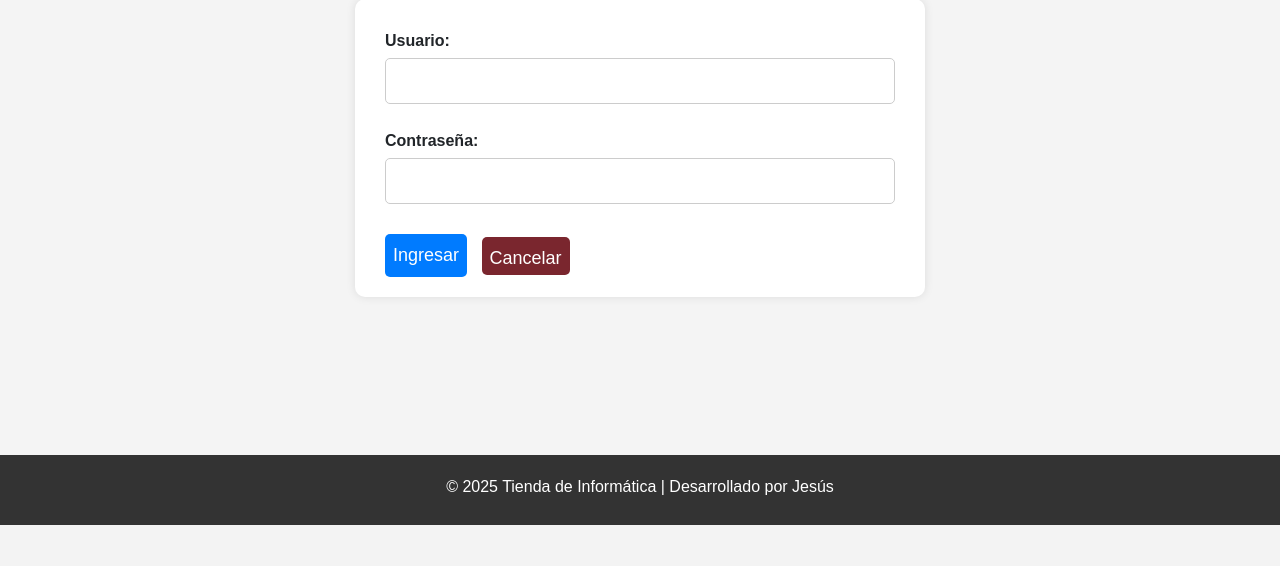
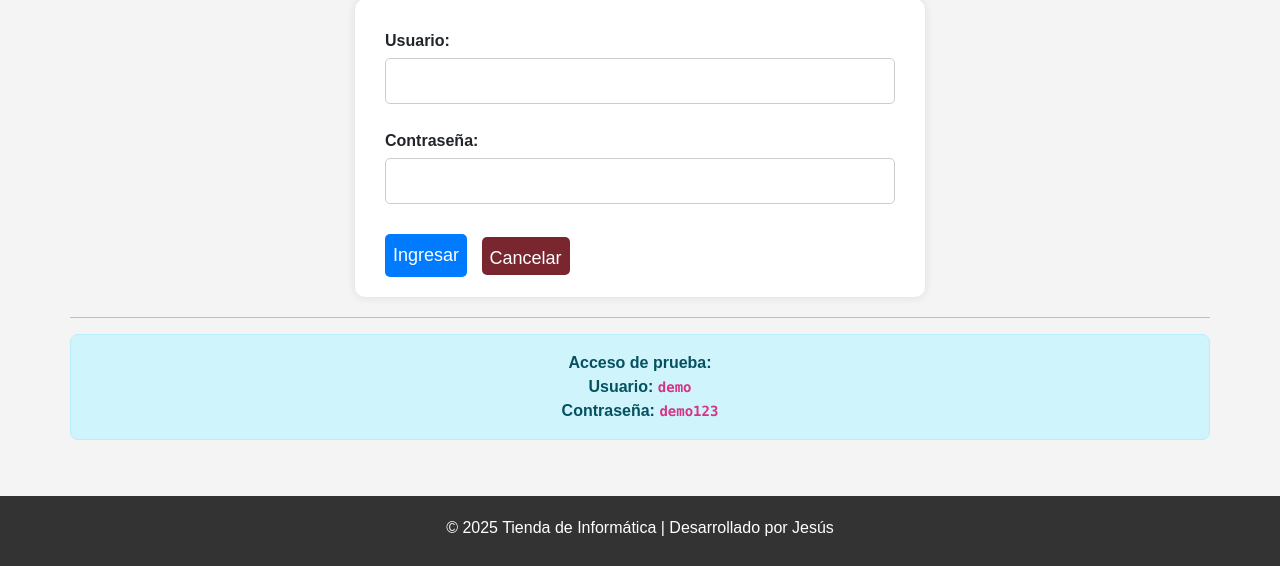
Before and after one commit to jcm201080/ProyectoInformatica, a Flask app: page /login in a window 1280 px wide. Shown: the part 275-841 px from the top of the page. Before the commit the page ends 800 px from the top, so only its background shows below. Run offline with Flask 3, Linux system fonts and the light colour scheme; parts of the project's set-up code (start-up, migrations or seed data) failed here and were passed over.

Commit message:
Acceso con demo

```diff
--- a/db.py
+++ b/db.py
@@ -197,6 +197,7 @@ def rol_requerido(rol_permitido):
 def crear_usuarios_por_defecto():
     admin_creado = register_user("jcm", "1234", "admin")
     cliente_creado = register_user("cliente", "1234", "cliente")
+    demo_creado = register_user("demo", "demo123", "cliente")
 
     if admin_creado:
         print("\u2705 Usuario admin creado.")
@@ -208,6 +209,10 @@ def crear_usuarios_por_defecto():
     else:
         print("\u26a0\ufe0f El usuario cliente ya existe.")
 
+    if demo_creado:
+        print("\u2705 Usuario demo creado.")
+    else:
+        print("\u26a0\ufe0f El usuario demo ya existe.")
 
 
 
--- a/routes/graficas_py.py
+++ b/routes/graficas_py.py
@@ -41,7 +41,7 @@ def generar_grafico_ventas_por_ubicacion():
 
 # Página principal que genera todas las gráficas
 @graficas_py_bp.route("/graficas/python")
-@rol_requerido('admin')
+@login_required
 def graficas_python():
     os.makedirs("static/graficas", exist_ok=True)
 
--- a/templates/base.html
+++ b/templates/base.html
@@ -11,6 +11,24 @@
 
     <!-- 🎨 Tu hoja de estilos personalizada -->
     <link rel="stylesheet" href="/static/estilos.css">
+
+
+    <!--🔒 Modo demo: ocultar acciones peligrosas para usuarios no admin-->
+    {% if session.get('rol') != 'admin' %}
+    <style>
+        /* 🔒 Modo demo: ocultar acciones peligrosas */
+        .admin-only {
+            display: none !important;
+        }
+
+        /* Desactivar formularios solo visualmente */
+        form.admin-only {
+            pointer-events: none;
+            opacity: 0.6;
+        }
+    </style>
+    {% endif %}
+
 </head>
 <body>
 <div class="wrapper">
--- a/templates/login.html
+++ b/templates/login.html
@@ -25,6 +25,15 @@
         <button type="button" class="btn btn-cancel" onclick="cancelar()">Cancelar</button>
     </form>
 
+    <hr>
+
+    <div class="alert alert-info">
+        <strong>Acceso de prueba:</strong><br>
+        Usuario: <code>demo</code><br>
+        Contraseña: <code>demo123</code>
+    </div>
+
+
 
 
     <script>
```
